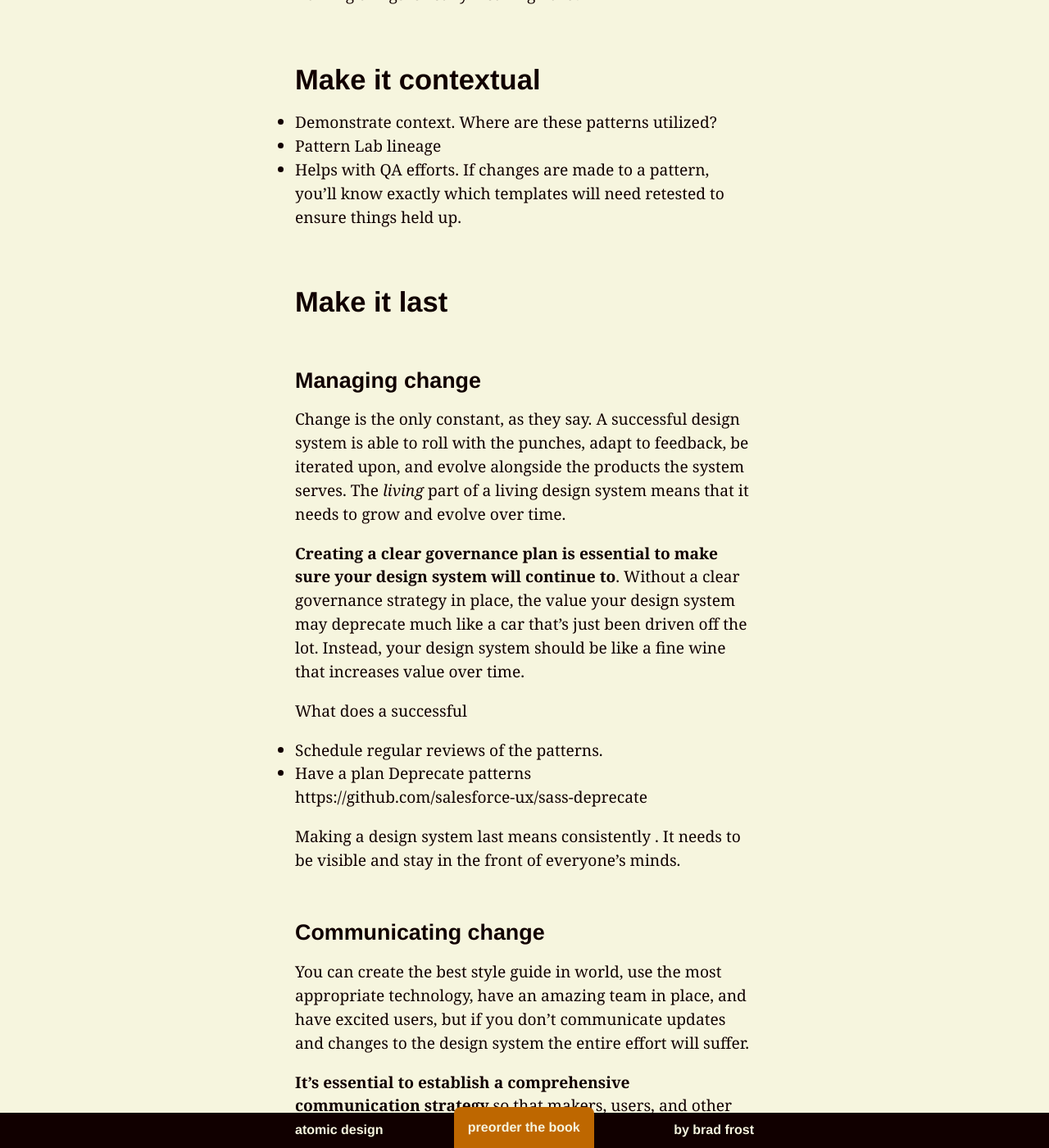
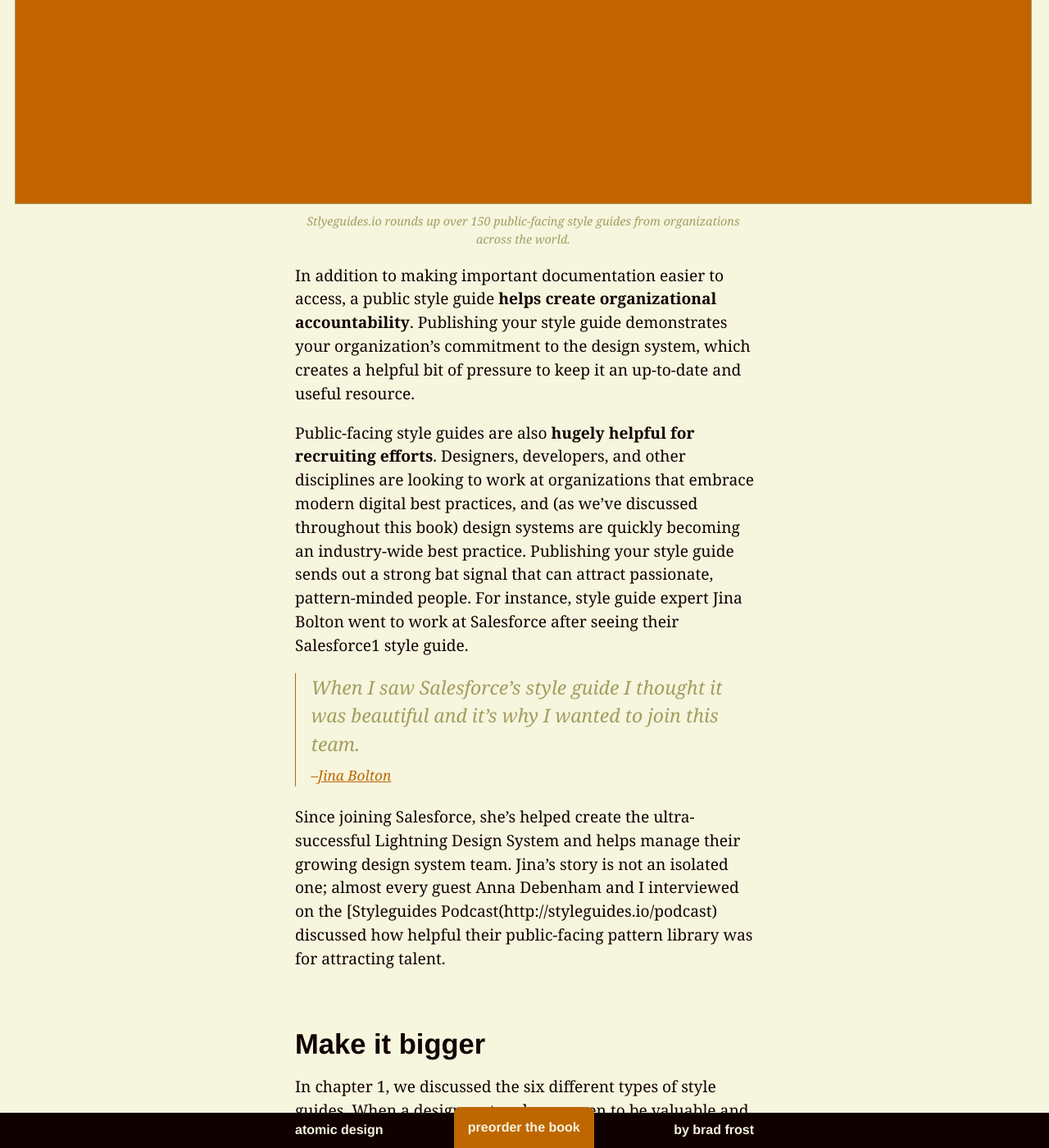
Before and after one commit to bradfrost/atomic-design, a Jekyll site: the page built from chapter-5.md, in a window 1280 px wide and 1400 px high, scrolled down 26799 px. Shown: the whole window at 82% size. Built offline with Jekyll 4.4.1, drawn with Linux system fonts in a browser that asks for light colours; some of the changed text lies outside the part shown.

Commit message:
Chapter 5 draft
Make it visible

```diff
--- a/chapter-5.md
+++ b/chapter-5.md
@@ -57,7 +57,7 @@ As you embark on this journey, let's talk about things you can do to craft a des
 - Make it maintainable.
 - Make it cross-disciplinary.
 - Make it approachable.
-- Make it visible.
+- Make it public.
 - Make it bigger.
 - Make it agnostic.
 - Make it contextual.
@@ -209,12 +209,24 @@ But creating a great-looking, intuitive style guide experience doesn't just happ
 
 Creating a useful design system should be the team's first priority. A happy home to contain it all might not happen right out of the gate, but should become a bigger priority once the design system becomes official. Making a good-looking style guide isn't just design for design's sake; **it reflects an organization’s commitment to making and maintaining a thoughtful, deliberate design system**.
 
-## Make it visible
-At the end of the day, style guides are more often than not internal resources to help internal teams work better together.
-- Make it public.
-- Creates a sense of accountability for the organization, which better ensures the design system is utilized and doesn’t just die on the vine.
-- Recruitment, recruitment, recruitment.
-- as designers and developers are looking to work at organizations that embrace modern Web best practices. Jina Bolton went to Salesforce after seeing their Salesforce1 style guide.
+## Make it public
+Another way to set your design system up for long-term success is to **make your style guide publicly accessible**.
+
+But why? After all, isn't a style guide merely an internal resource to help your organization work better together? What use is it to the outside world? And wouldn't publishing your style guide give away all your trade secrets?
+
+**Publishing your style guide for the world to see increases its visibility, increases accountability, and serves as an amazing recruitment tool**.
+
+Putting your style guide behind a login or firewall reduces visibility and adds an unnecessary burden for your team and partners, which limits the resource's effectiveness and potential. And the fears about giving away your trade secrets are completely unfounded. These are UI patterns, not nuclear codes.
+
+{% include figure.html src="../images/fpo.png" caption="Stlyeguides.io rounds up over 150 public-facing style guides from organizations across the world." %}
+
+In addition to making important documentation easier to access, a public style guide **helps create organizational accountability**. Publishing your style guide demonstrates your organization's commitment to the design system, which creates a helpful bit of pressure to keep it an up-to-date and useful resource.
+
+Public-facing style guides are also **hugely helpful for recruiting efforts**. Designers, developers, and other disciplines are looking to work at organizations that embrace modern digital best practices, and (as we've discussed throughout this book) design systems are quickly becoming an industry-wide best practice. Publishing your style guide sends out a strong bat signal that can attract passionate, pattern-minded people. For instance, style guide expert Jina Bolton went to work at Salesforce after seeing their Salesforce1 style guide.
+
+> When I saw Salesforce’s style guide I thought it was beautiful and it's why I wanted to join this team. <cite><a href="http://styleguides.io/podcast/jina-bolton">Jina Bolton</a>
+
+Since joining Salesforce, she's helped create the ultra-successful Lightning Design System and helps manage their growing design system team. Jina's story is not an isolated one; almost every guest Anna Debenham and I interviewed on the [Styleguides Podcast(http://styleguides.io/podcast) discussed how helpful their public-facing pattern library was for attracting talent.
 
 ## Make it bigger
 In chapter 1, we discussed the six different types of style guides. When a design system has proven to be valuable and there's a solid home base set up to house it, there's an opportunity to extend that home to include things like voice and tone, brand, code, design principles and writing guidelines. Now, every organization may not necessarily need all of these elements, but the point is that once a hub is set up .
```
Also changed, not shown: other parts of chapter-5.md (+1 -1 lines), 2 other files.
